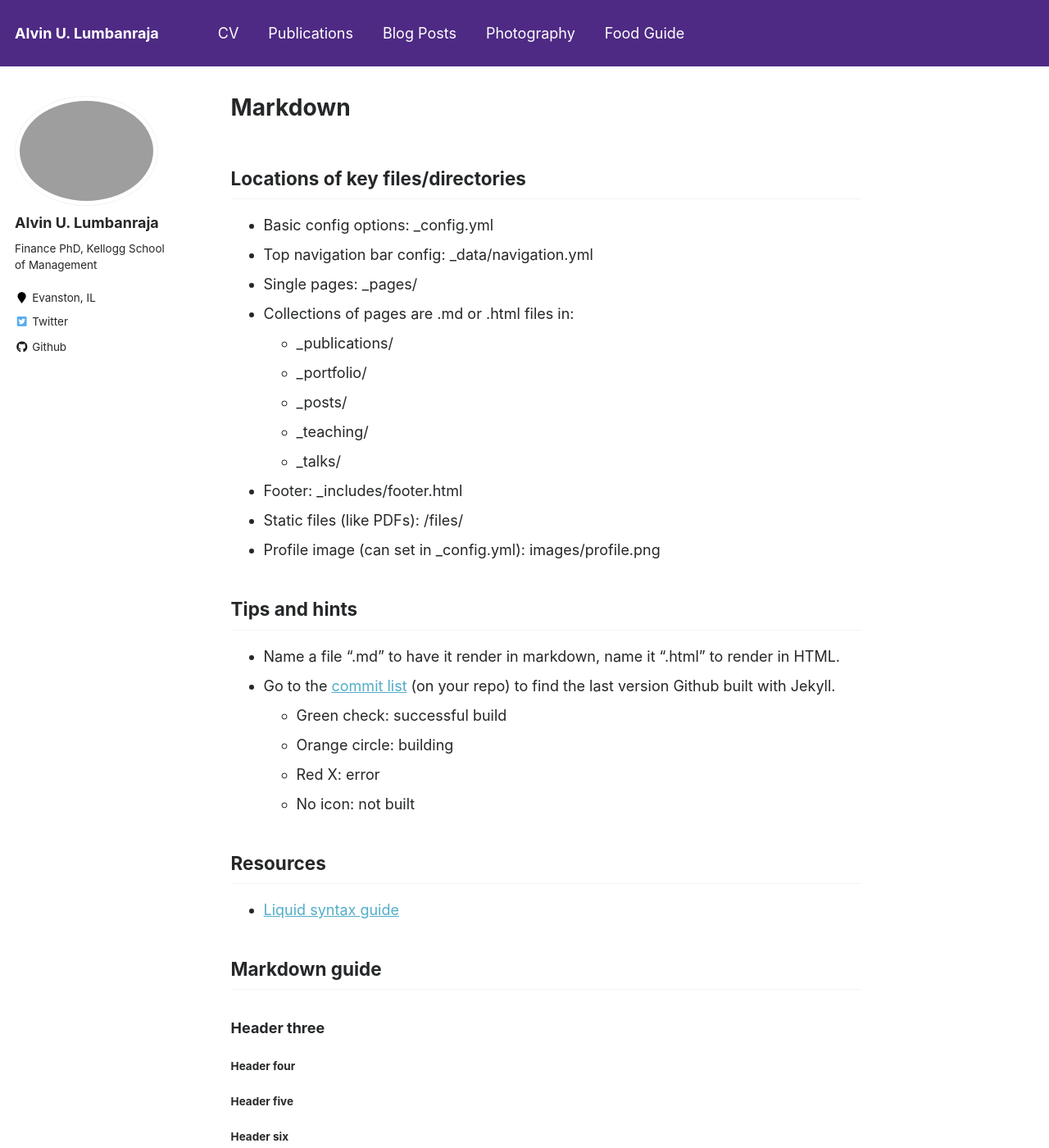
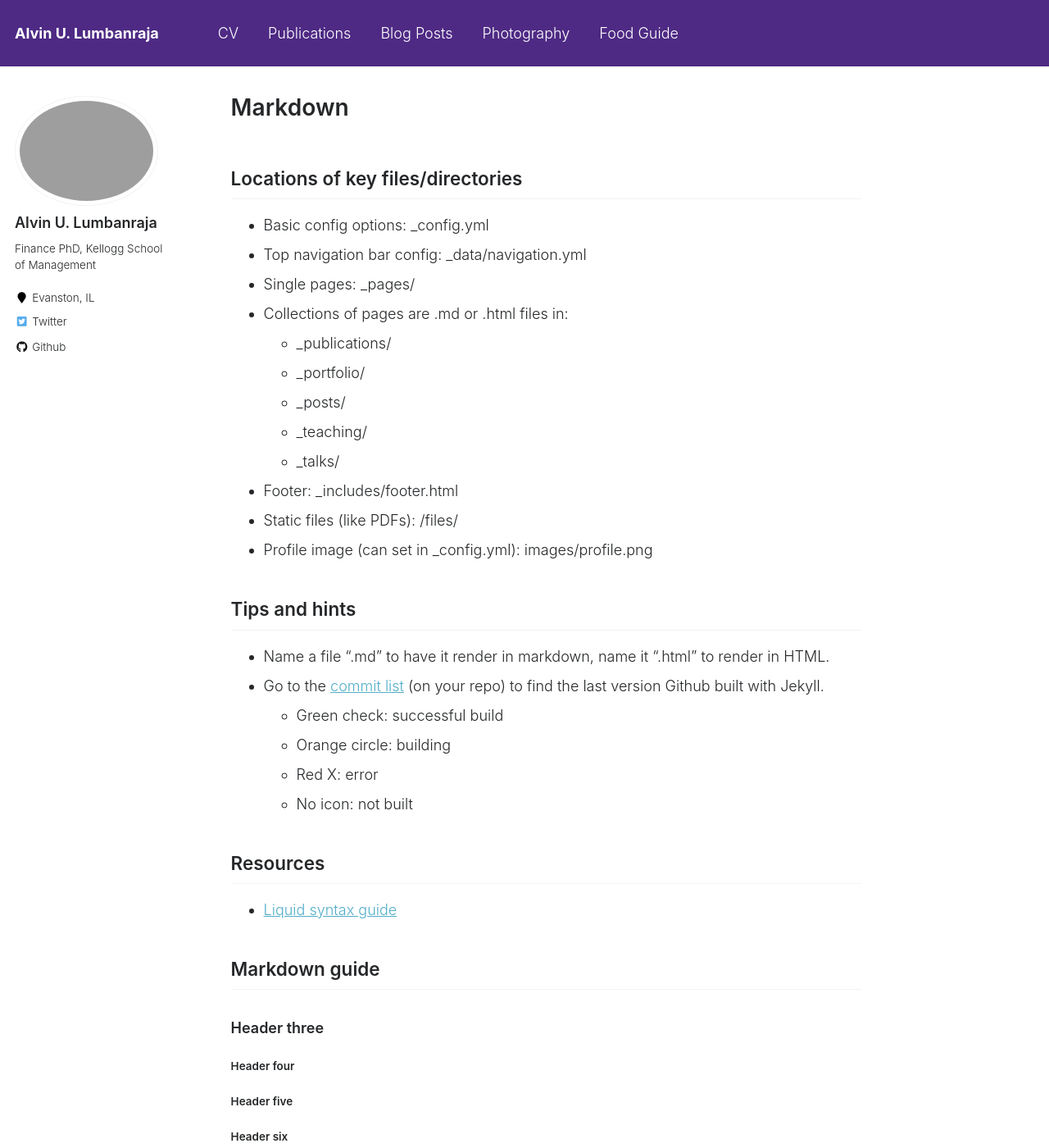
Before and after one commit to alumbanraja/alumbanraja.github.io, a Jekyll site: the page built from _pages/markdown.md, in a window 1280 px wide and 1400 px high. Shown: the whole window at 82% size. Built offline with Jekyll 4.4.1, drawn with Linux system fonts in a browser that asks for light colours.

Commit message:
Update _base.scss

```diff
--- a/_sass/_base.scss
+++ b/_sass/_base.scss
@@ -13,6 +13,7 @@
   padding-bottom: 9em;
   color: $text-color;
   font-family: $global-font-family;
+  font-weight: 300;
   line-height: 1.5;
 
   &.overflow--hidden {
@@ -25,7 +26,7 @@
   margin: 2em 0 0.5em;
   line-height: 1.2;
   font-family: $header-font-family;
-  font-weight: bold;
+  font-weight: 600;
 }
 
 h1 {
```
